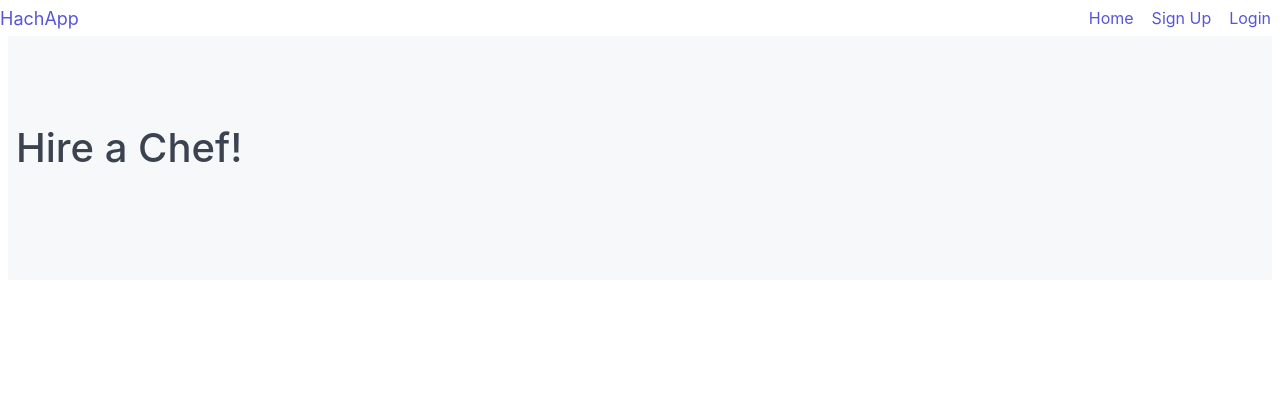
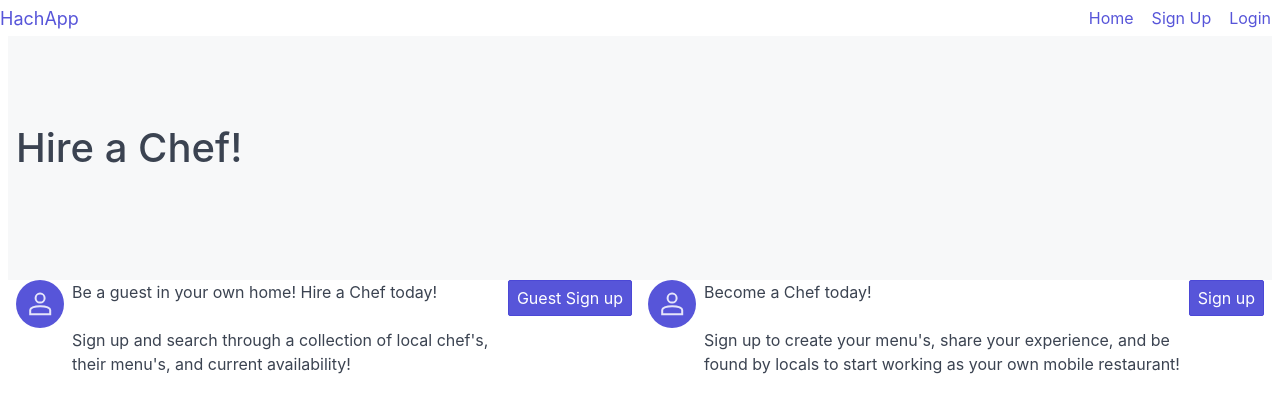
Before and after one commit to Jbambei/chefappClone, a React (Create React App) app in the folder client/: page / in a window 1280 px wide. Shown: the top 412 px of the page. Built offline with nearby package versions, Linux system fonts and the light colour scheme.

Commit message:
home options complete, still need linking

```diff
--- a/client/src/components/NavTabs.jsx
+++ b/client/src/components/NavTabs.jsx
@@ -3,7 +3,7 @@ import { Link } from 'react-router-dom';
 
 function NavTabs() {
     return (
-        <header class="navbar">
+        <header className="navbar">
             <section className="navbar-section">
                 <Link to="/" className="navbar-brand mr-2">HachApp</Link>
             </section>
--- a/client/src/components/pages/Home/Home.jsx
+++ b/client/src/components/pages/Home/Home.jsx
@@ -4,16 +4,45 @@ function Home() {
     return (
         <div>
             <div className="column">
-
                 <div className="hero bg-gray">
-
                     <div className="hero-body">
                         <h1>Hire a Chef!</h1>
                     </div>
-
                 </div>
                 <div className="container">
-
+                    <div className="columns">
+                        <div className="column col-6">
+                            <div className="tile">
+                            <div className="tile-icon">
+                                    <figure className="avatar avatar-lg flex-centered">
+                                    <i className="icon icon-people centered"></i>
+                                    </figure>
+                                </div>                                <div className="tile-content">
+                                    <p className="tile-title">Be a guest in your own home! Hire a Chef today!</p>
+                                    <p className="tile-subtitle">Sign up and search through a collection of local chef's, their menu's, and current availability!</p>
+                                </div>
+                                <div className="title-action">
+                                    <button className="btn btn-primary">Guest Sign up</button>
+                                </div>
+                            </div>
+                        </div>
+                        <div className="column col-6">
+                        <div className="tile">
+                                <div className="tile-icon">
+                                    <figure className="avatar avatar-lg flex-centered">
+                                    <i className="icon icon-people centered"></i>
+                                    </figure>
+                                </div>
+                                <div className="tile-content">
+                                    <p className="tile-title">Become a Chef today!</p>
+                                    <p className="tile-subtitle">Sign up to create your menu's, share your experience, and be found by locals to start working as your own mobile restaurant!</p>
+                                </div>
+                                <div className="title-action">
+                                    <button className="btn btn-primary">Sign up</button>
+                                </div>
+                            </div>
+                        </div>
+                    </div>
                 </div>
             </div>
         </div>
```
